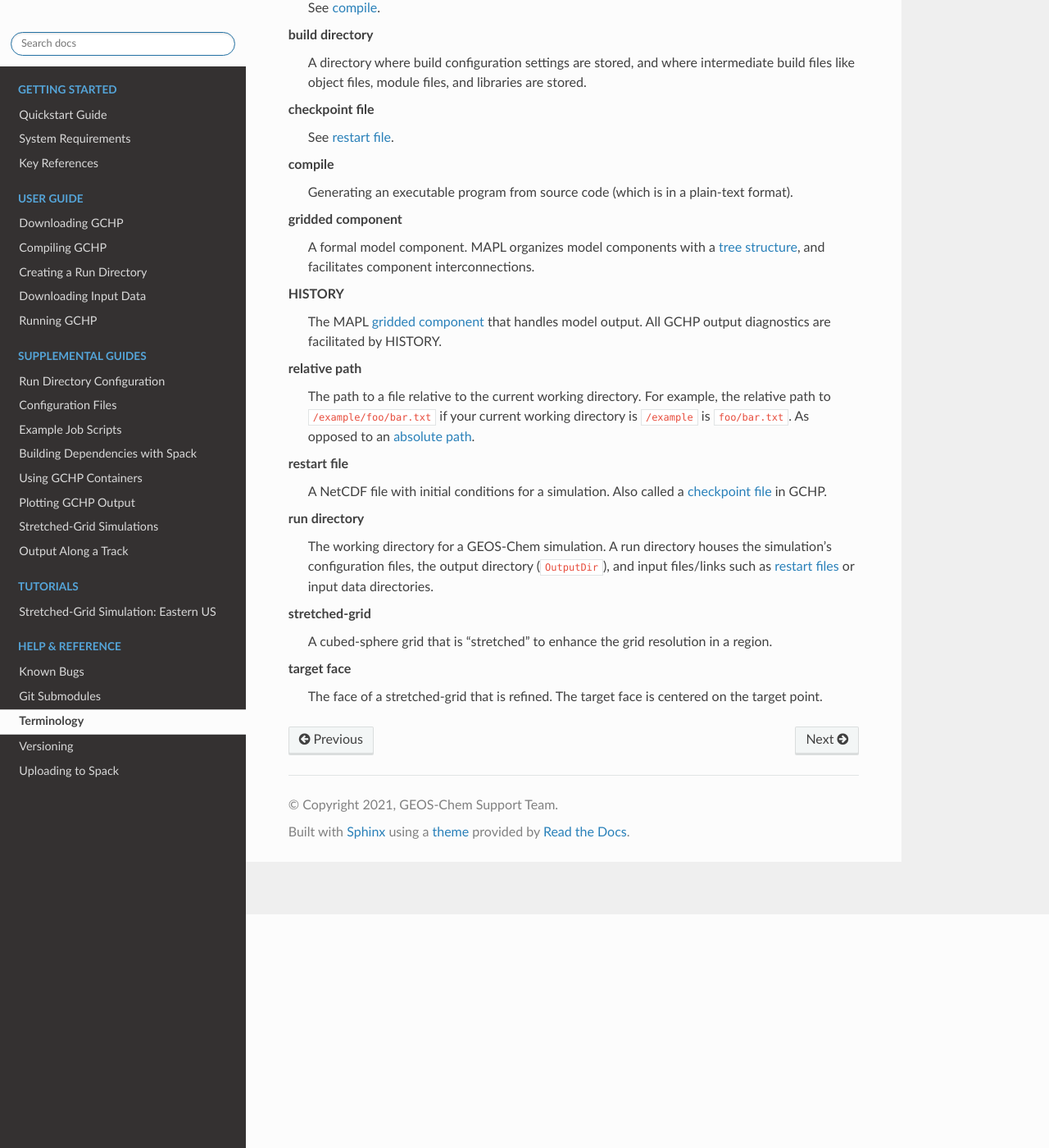
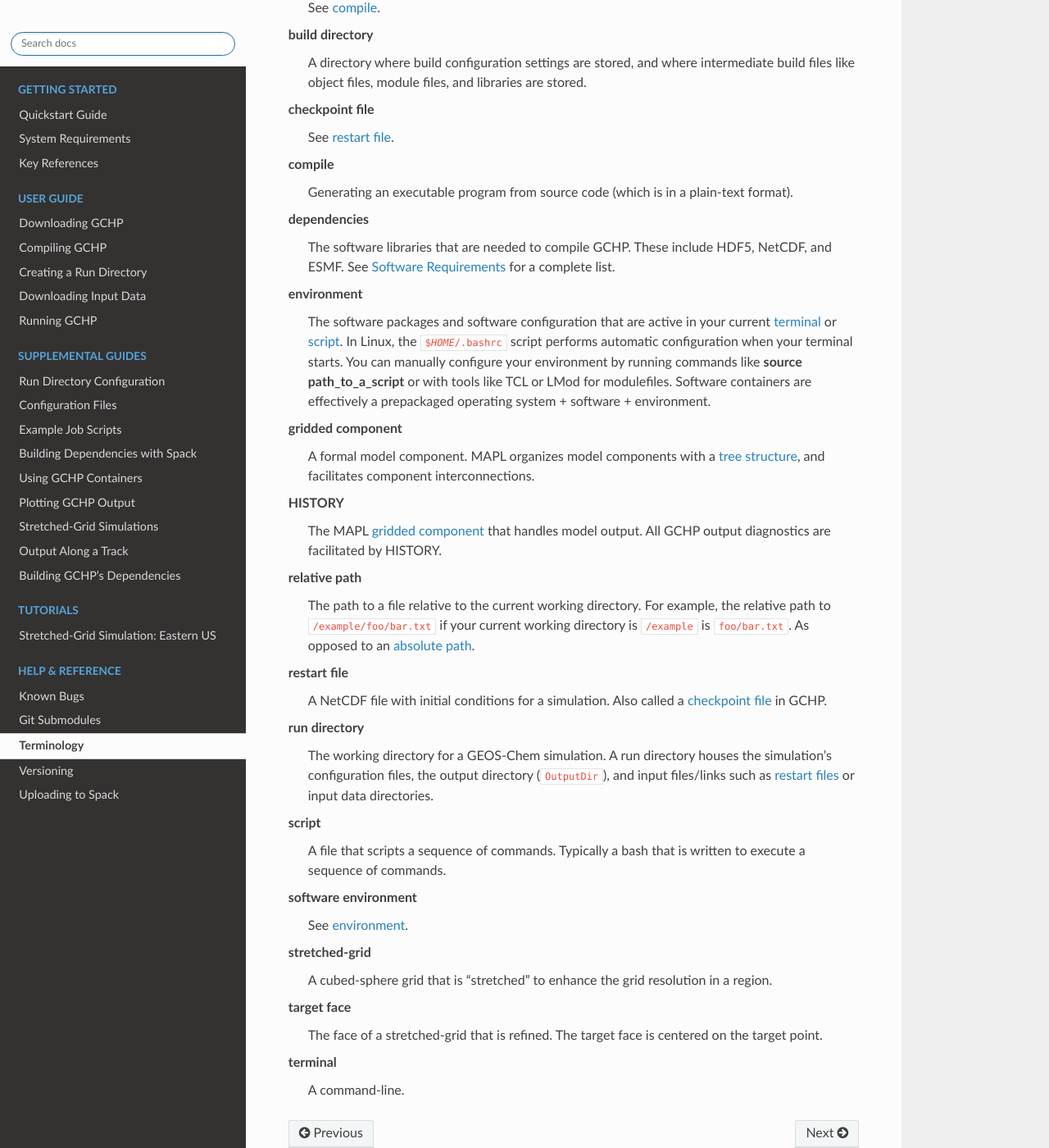
Before and after one commit to geoschem/GCHP, a Sphinx documentation site: the page built from docs/source/reference/glossary.rst, in a window 1280 px wide and 1400 px high, scrolled down 285 px. Shown: the whole window at 82% size. Built offline with Sphinx 7.4.7 and the Read the Docs theme 2.0.0, drawn with Linux system fonts in a browser that asks for light colours; pages that are not in the unit, such as notebooks, are missing from menus.

Commit message:
Added first draft of building-gchp-dependencies

```diff
--- a/docs/source/index.rst
+++ b/docs/source/index.rst
@@ -70,6 +70,7 @@ with Spack, as well as how to use Spack to install GCHP's dependencies if needed
    supplement/plotting-output.rst
    stretched-grid.rst
    supplement/satellite-overpass.rst
+   supplement/building-gchp-dependencies
 
 .. toctree::
    :maxdepth: 1
--- a/docs/source/reference/glossary.rst
+++ b/docs/source/reference/glossary.rst
@@ -18,6 +18,25 @@ Terminology
 
    compile
       Generating an executable program from source code (which is in a plain-text format).
+
+   dependencies
+      The software libraries that are needed to compile GCHP. These include HDF5, NetCDF, and ESMF.
+      See :ref:`software_requirements` for a complete list.
+
+   environment
+      The software packages and software configuration that are active in your current :term:`terminal` or :term:`script`.
+      In Linux, the :file:`${HOME}/.bashrc` script performs automatic configuration when your terminal starts. You can
+      manually configure your environment by running commands like :command:`source path_to_a_script` or with tools
+      like TCL or LMod for modulefiles. Software containers are effectively a prepackaged operating system + software + environment.
+
+   software environment
+      See :term:`environment`.
+
+   terminal
+      A command-line.
+
+   script
+      A file that scripts a sequence of commands. Typically a bash that is written to execute a sequence of commands.
 
    checkpoint file
       See :term:`restart file`.
```
Also changed, not shown: docs/source/supplement/building-gchp-dependencies.rst (added, +149 -0 lines).
